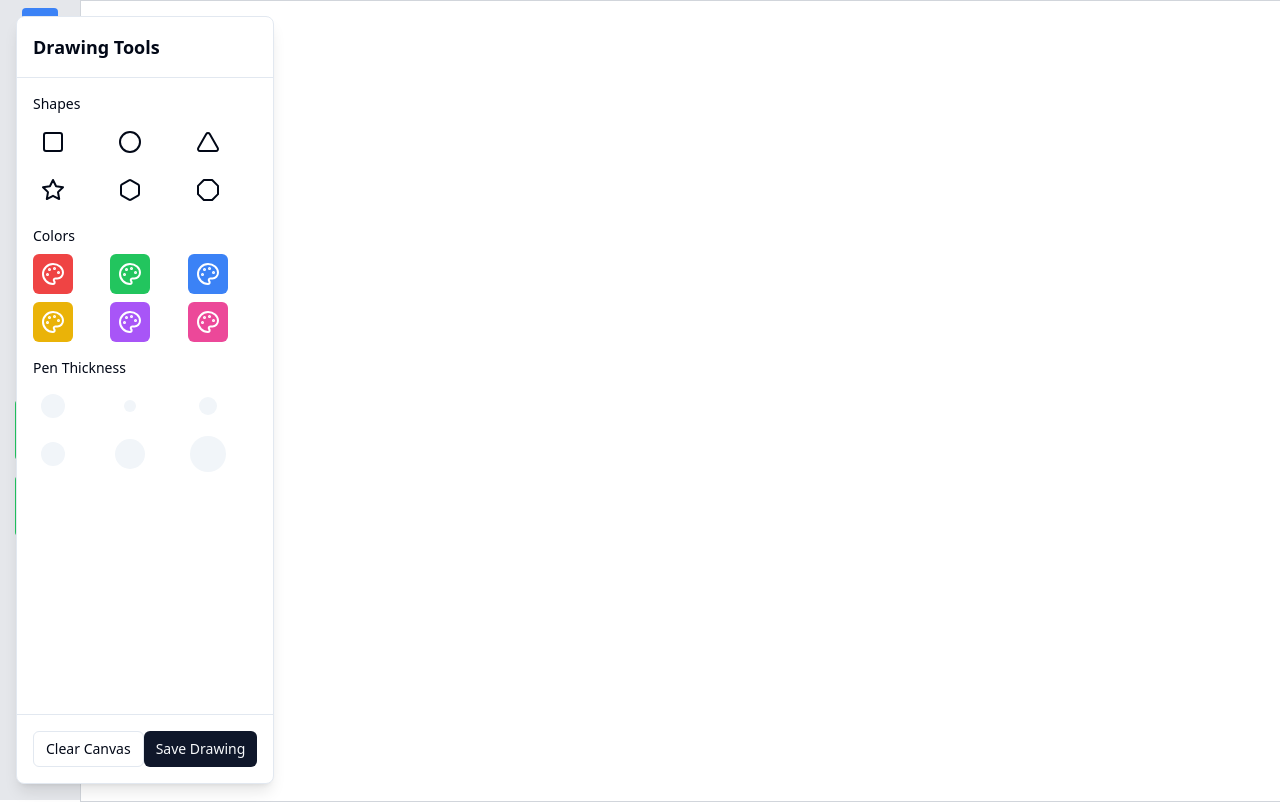
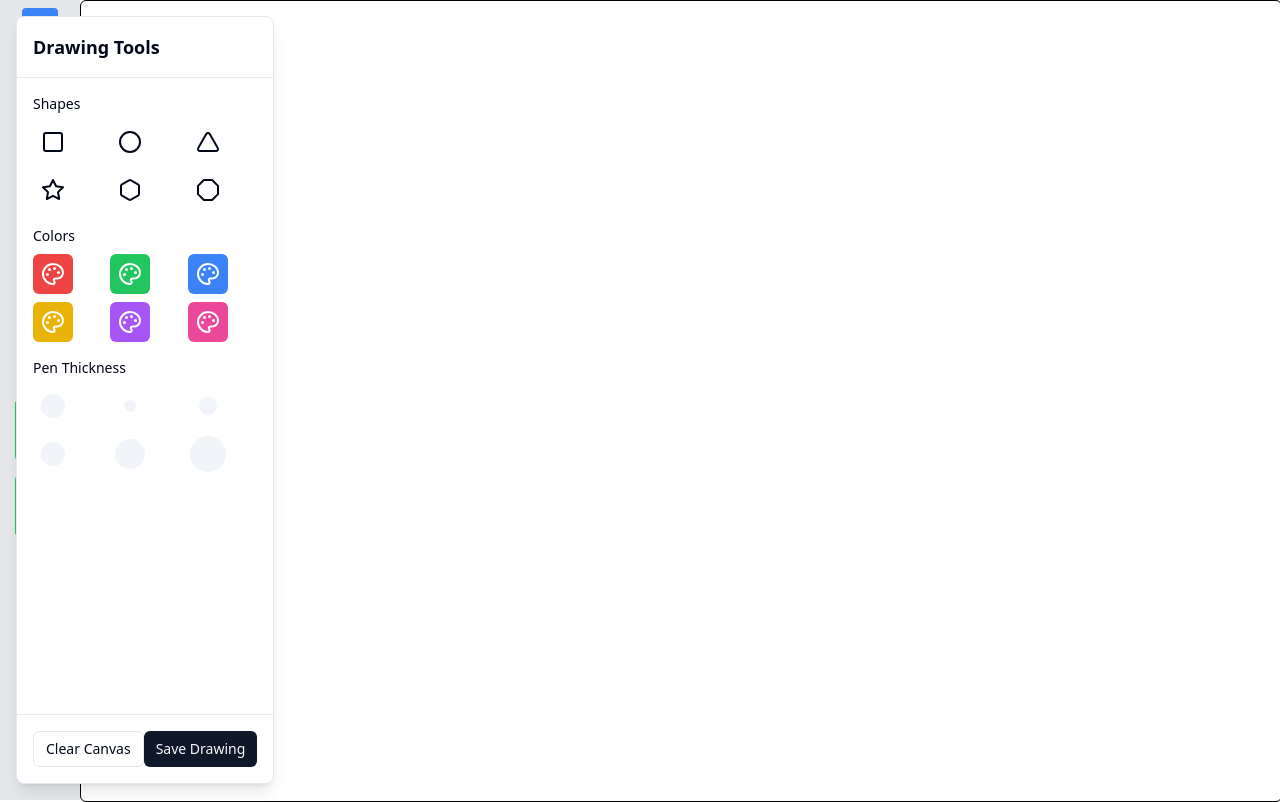
Before and after one commit to HasanYahya101/Artify-Vite, a React (Vite) app: page / in a window 1280 px wide. Built offline with nearby package versions, Linux system fonts and the light colour scheme.

Commit message:
refactor: update canvas size in playground component

```diff
--- a/src/components/component/playground.jsx
+++ b/src/components/component/playground.jsx
@@ -225,14 +225,13 @@ const CanvasDrawingApp = () => {
                     JPEG
                 </button>
             </div>
-            <div className="ml-20">
-                <canvas
+            <div className="ml-20 rounded-md border-black h-[70vh] w-[50vh]">
+                <canvas className="border border-black rounded-md"
                     ref={canvasRef}
                     onMouseDown={handleMouseDown}
                     onMouseUp={stopDrawing}
                     onMouseOut={stopDrawing}
                     onMouseMove={draw}
-                    className="border border-gray-300"
                 />
             </div>
         </div>
```
